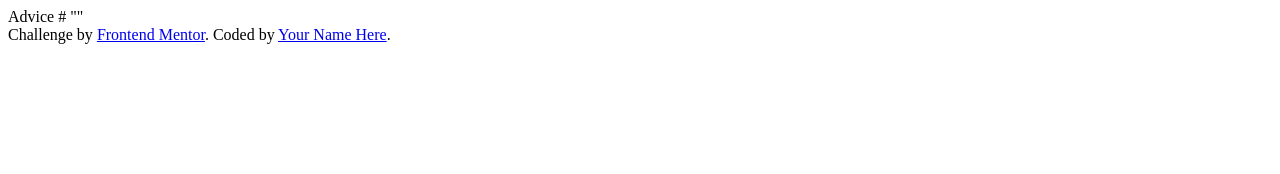
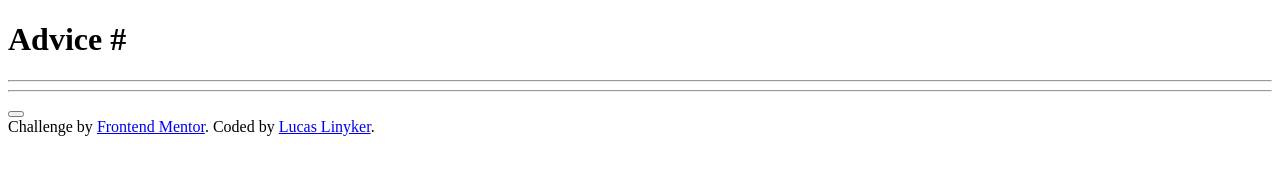
Before and after one commit to lucaslinyker/advice-generator, a plain HTML site: page index.html in a window 1280 px wide. Drawn offline with Linux system fonts and the light colour scheme.

Commit message:
:sparkles: feat: Criar marcação html semântica

```diff
--- a/index.html
+++ b/index.html
@@ -4,17 +4,26 @@
   <meta charset="UTF-8">
   <meta name="viewport" content="width=device-width, initial-scale=1.0">
   <link rel="icon" type="image/png" sizes="32x32" href="./images/favicon-32x32.png">
-  <title>Advice generator app</title>
+  <title>Advice generator</title>
 </head>
 <body>
+  <main>
+    <h1>Advice # <span><!-- Advice ID goes here --></span></h1>
 
-  Advice #<!-- Advice ID goes here -->
+    <p><!-- Advice text goes here --></p>
 
-  "<!-- Advice text goes here -->"
+    <div>
+      <hr>
+      <span><!-- Icon goes here --></span>
+      <hr>
+    </div>
 
-  <div>
+    <button type="button"><!-- Icon of data goes here --></button>
+  </main>
+
+  <footer>
     Challenge by <a href="https://www.frontendmentor.io?ref=challenge" target="_blank">Frontend Mentor</a>.
-    Coded by <a href="#">Your Name Here</a>.
-  </div>
+    Coded by <a href="https://github.com/lucaslinyker" target="_blank">Lucas Linyker</a>.
+  </footer>
 </body>
 </html>
```
